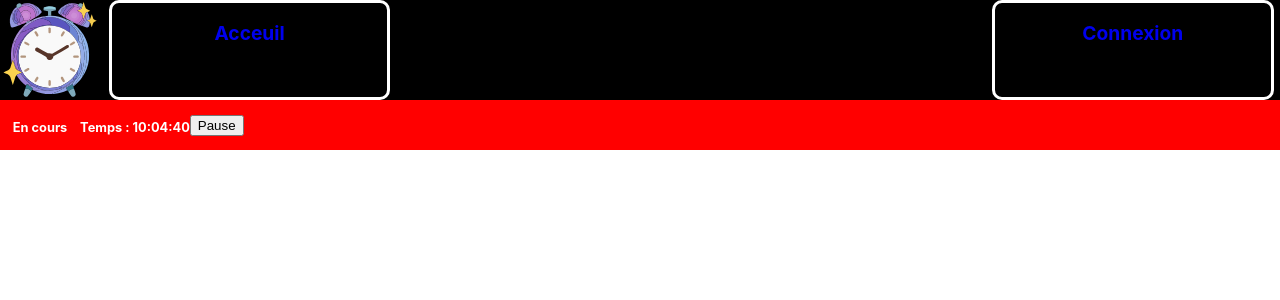
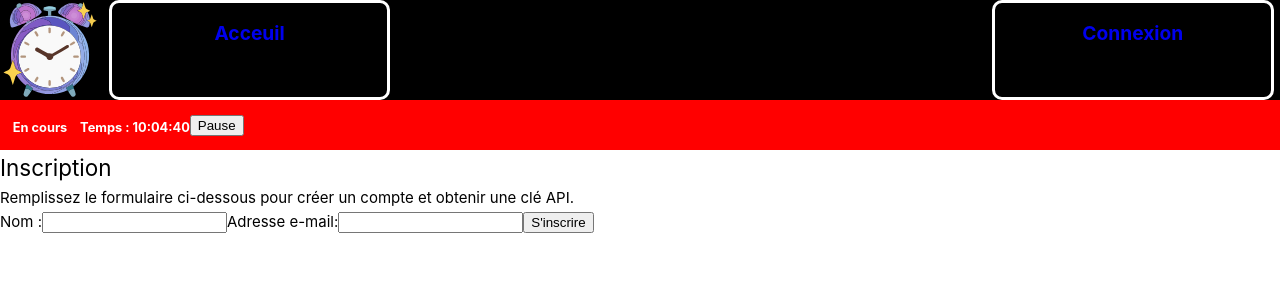
Before and after one commit to Exelupra/Timely, a Vue app: page /inscription in a window 1280 px wide. Shown: the top 300 px of the page. Built offline with nearby package versions, Linux system fonts and the light colour scheme.

Commit message:
Commit connexion,profil, inscription,deconnexion

```diff
--- a/src/assets/main.css
+++ b/src/assets/main.css
@@ -2,4 +2,5 @@
 
 body{
     background-color: white;
+    color: black;
 }
--- a/src/main.js
+++ b/src/main.js
@@ -5,10 +5,13 @@ import { createPinia } from 'pinia'
 import apiPlugin from './plugins/api';
 import App from './App.vue'
 import router from './router'
+import piniaPersist from 'pinia-plugin-persist'
 
 const app = createApp(App)
 
-app.use(createPinia())
+const pinia = createPinia()
+pinia.use(piniaPersist)
+app.use(pinia)
 app.use(apiPlugin)
 app.use(router)
 
--- a/src/plugins/api.js
+++ b/src/plugins/api.js
@@ -1,20 +1,20 @@
-// api.js
+import axios from 'axios';
+import { useStore } from '../store/store';
 
-import axios from 'axios';
-
-// Remplacez 'URL ICI' par votre URL réelle
 const baseURL = 'https://timely.edu.netlor.fr';
-const apiKey = '$I5gr#hkqNyz';
 
 export default {
-    install: function (app,options) {
+  install: function (app, options) {
+    const store = useStore();
+
     const api = axios.create({
-            baseURL:baseURL,
+      baseURL: baseURL,
       headers: {
         'Content-Type': 'application/json',
-                'Authorization': `key=${apiKey}`,
+        'Authorization': `key=${store.apiKey}`,
       },
     });
+
     app.config.globalProperties.$api = api;
-    }
-}
+  },
+};
--- a/src/router/index.js
+++ b/src/router/index.js
@@ -1,6 +1,9 @@
 import { createRouter, createWebHistory } from 'vue-router'
 import HomeView from '../views/HomeView.vue'
-
+import ConnexionView  from '../views/Connexion.vue'
+import InscriptionView from '../views/Inscription.vue'
+import ProfilView from '../views/Profil.vue'
+import DeconnexionView from '../views/deconnexion.vue'
 const router = createRouter({
   history: createWebHistory(import.meta.env.BASE_URL),
   routes: [
@@ -9,6 +12,27 @@ const router = createRouter({
       name: 'home',
       component: HomeView
     },
+    {
+      path: '/connexion',
+      name: 'connexion',
+      component: ConnexionView
+    },
+    {
+      path: '/inscription',
+      name: 'inscription',
+      component: InscriptionView
+    },
+    {
+      path: '/profil',
+      name: 'profil',
+      component: ProfilView
+    }
+    ,
+    {
+      path: '/deconnexion',
+      name: 'deconnexion',
+      component: DeconnexionView
+    }
   ]
 })
 
--- /dev/null
+++ b/src/store/store.js
@@ -0,0 +1,21 @@
+import { defineStore } from 'pinia';
+
+export const useStore = defineStore('main', {
+  state: () => ({
+    apiKey: null,
+  }),
+
+  actions: {
+    setApiKey(apiKey) {
+      this.apiKey = apiKey;
+    },
+  },
+  persist: {
+    enabled: true,
+    strategies: [
+      { storage: localStorage, paths: ['apiKey']
+}
+]
+  },
+
+});
--- /dev/null
+++ b/src/views/Connexion.vue
@@ -0,0 +1,52 @@
+
+<template>
+  <div>
+    <h2>Connexion</h2>
+    <form @submit.prevent="submitForm">
+      <label for="apiKey">Clé API :</label>
+      <input type="text" id="apiKey" v-model="apiKey" required>
+
+      <button type="submit">Se connecter</button>
+    </form>
+
+
+    <div v-if="isLoggedIn">
+      <p>Connexion réussie. Redirection vers l'accueil...</p>
+    </div>
+  </div>
+</template>
+
+<script>
+import { useStore } from '../store/store';
+
+export default {
+  data() {
+    return {
+      apiKey: '',
+      isLoggedIn: false,
+    };
+  },
+  methods: {
+    async submitForm() {
+      try {
+        await this.$api.get('/api/profile', {
+          headers: {
+            'Authorization': `key=${this.apiKey}`,
+          },
+        });
+        this.isLoggedIn = true;
+        useStore().setApiKey(this.apiKey);
+        this.$api.defaults.headers['Authorization'] = `key=${this.apiKey}`;
+
+        setTimeout(() => {
+          this.$router.push('/');
+        }, 1500);
+      } catch (error) {
+        console.error('Erreur lors de la connexion:', error);
+        alert('Erreur lors de la connexion. Veuillez vérifier votre clé API.');
+      }
+    },
+  },
+};
+
+</script>
--- /dev/null
+++ b/src/views/Inscription.vue
@@ -0,0 +1,54 @@
+<template>
+  <div>
+    <h2>Inscription</h2>
+    <template v-if="!apiKey">
+      <p>Remplissez le formulaire ci-dessous pour créer un compte et obtenir une clé API.</p>
+    <form @submit.prevent="submitForm">
+      <label for="fullName">Nom :</label>
+      <input type="text" id="fullName" v-model="fullName">
+
+      <label for="email">Adresse e-mail:</label>
+      <input type="email" id="email" v-model="email">
+
+      <button type="submit">S'inscrire</button>
+    </form>
+      <div v-if="error">
+        <p>Erreur lors de l'inscription : {{ error }}</p>
+      </div>
+    </template>
+    <div v-if="apiKey">
+      <h3>Clé API:</h3>
+      <p>{{ apiKey }}</p>
+      <router-link to="/">Retour à l'accueil</router-link>
+    </div>
+  </div>
+</template>
+
+<script>
+export default {
+  data() {
+    return {
+      fullName: '',
+      email: '',
+      apiKey: null,
+      error: null,
+    };
+  },
+  methods: {
+    async submitForm() {
+      try {
+        const response = await this.$api.post('/api/apikeys', {
+          name: this.fullName,
+          email: this.email,
+        });
+
+        this.apiKey = response.data.key;
+        this.error = null;
+      } catch (error) {
+        this.error = error.response.data.errors;
+        this.error = this.error.toString().replace(/[[\]']+/g,"");
+      }
+    },
+  },
+};
+</script>
--- /dev/null
+++ b/src/views/Profil.vue
@@ -0,0 +1,51 @@
+<template>
+  <div>
+    <h2>Profil</h2>
+    <form @submit.prevent="submitForm">
+      <label for="fullName">Nom :</label>
+      <input type="text" id="fullName" v-model="fullName" required>
+
+      <label for="email">Adresse e-mail:</label>
+      <input type="email" id="email" v-model="email" required>
+
+      <button type="submit">Enregistrer</button>
+    </form>
+  </div>
+</template>
+
+<script>
+export default {
+  data() {
+    return {
+      fullName: '',
+      email: '',
+    };
+  },
+  created() {
+    this.loadUserData();
+  },
+  methods: {
+    async loadUserData() {
+      try {
+        const response = await this.$api.get('/api/profile');
+        this.fullName = response.data.name;
+        this.email = response.data.email;
+
+      } catch (error) {
+        console.error('Erreur lors du chargement des données de profil:', error);
+      }
+    },
+    async submitForm() {
+      try {
+        await this.$api.put('/api/profile', {
+          name: this.fullName,
+          email: this.email,
+        });
+
+      } catch (error) {
+        console.error('Erreur lors de la mise à jour du profil:', error);
+      }
+    },
+  },
+};
+</script>
--- /dev/null
+++ b/src/views/deconnexion.vue
@@ -0,0 +1,33 @@
+<template>
+  <div>
+    <h2>Déconnexion</h2>
+    <p>{{ message }}</p>
+    <button @click="logout">Se déconnecter</button>
+  </div>
+</template>
+
+<script>
+import { useStore } from '../store/store';
+export default {
+  data() {
+    return {
+      message: '',
+    };
+  },
+  methods: {
+    logout() {
+
+      useStore().setApiKey('null');
+      this.$api.defaults.headers['Authorization'] = '';
+
+
+      this.message = 'Déconnexion réussie. Redirection vers l\'accueil...';
+
+
+      setTimeout(() => {
+        this.$router.push('/');
+      }, 1500);
+    },
+  },
+};
+</script>
```
Lines whose indentation alone changed are shown as unchanged.
